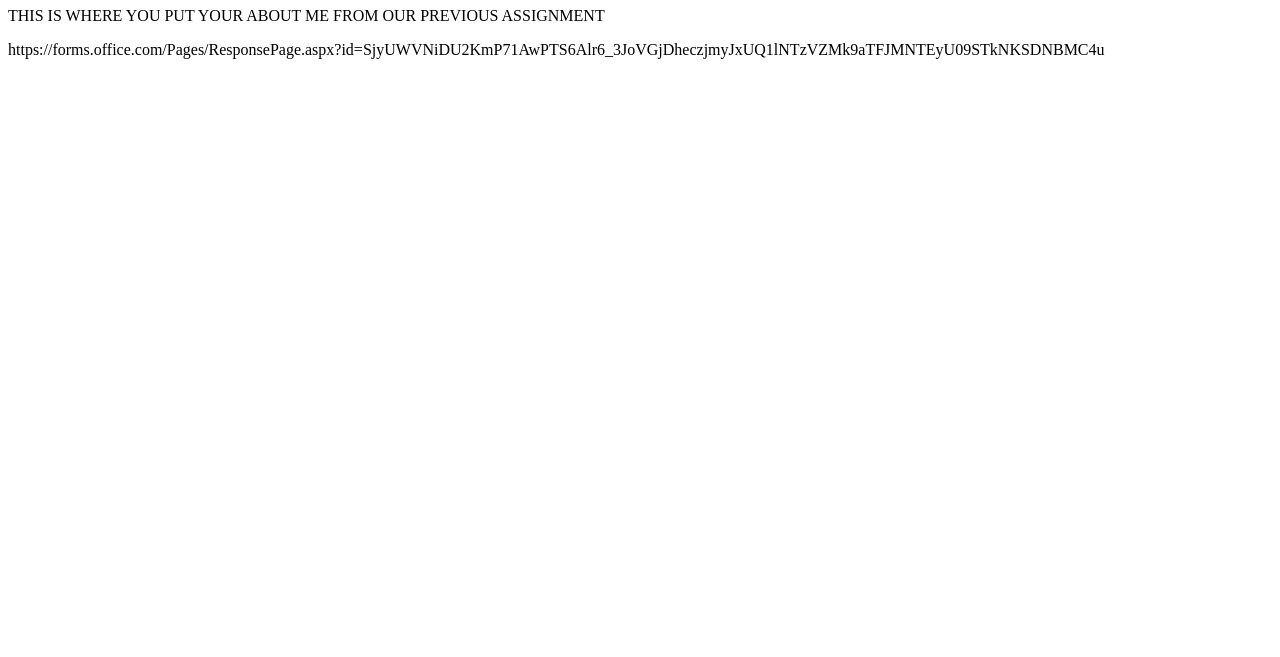
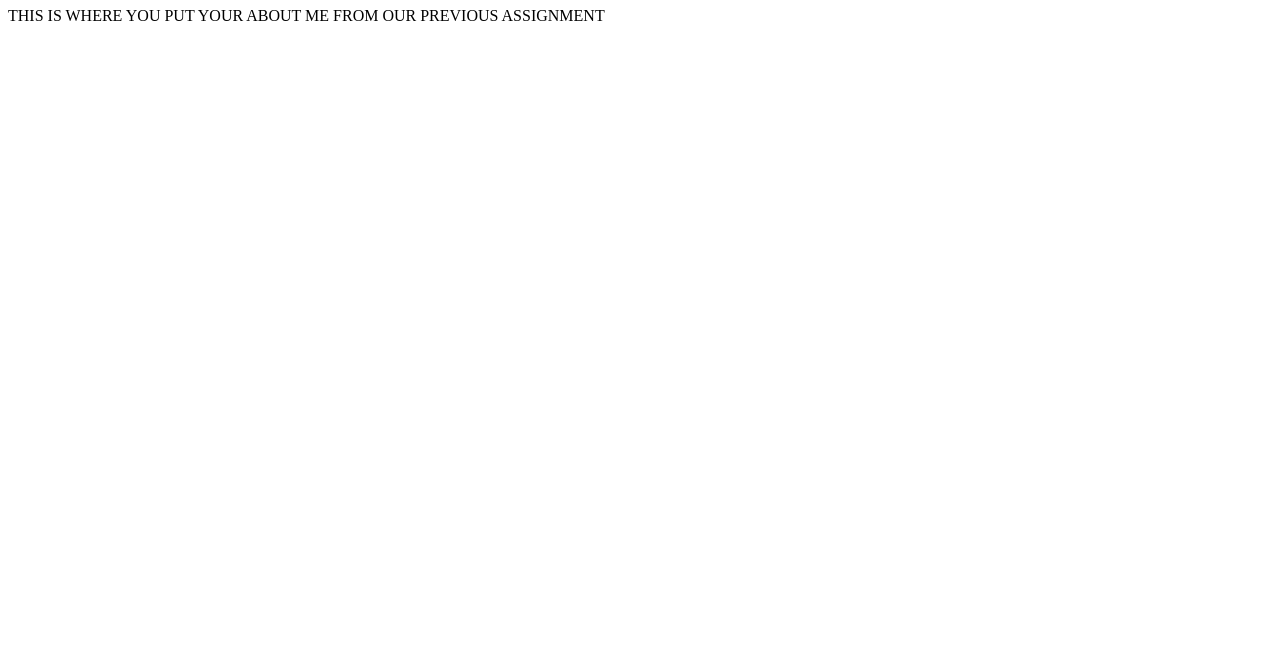
Before and after one commit to CCPS356116/CCPS356116.github.io, a plain HTML site: page aboutme.html in a window 1280 px wide. Shown: the part 143-800 px from the top of the page. Drawn offline with Linux system fonts and the light colour scheme.

Commit message:
Update aboutme.html

```diff
--- a/aboutme.html
+++ b/aboutme.html
@@ -18,6 +18,5 @@
         <p> THIS IS WHERE YOU PUT YOUR ABOUT ME FROM OUR PREVIOUS ASSIGNMENT</p>
         </body>
       <footer>
-        https://forms.office.com/Pages/ResponsePage.aspx?id=SjyUWVNiDU2KmP71AwPTS6Alr6_3JoVGjDheczjmyJxUQ1lNTzVZMk9aTFJMNTEyU09STkNKSDNBMC4u
       </footer>
       </html>
```
